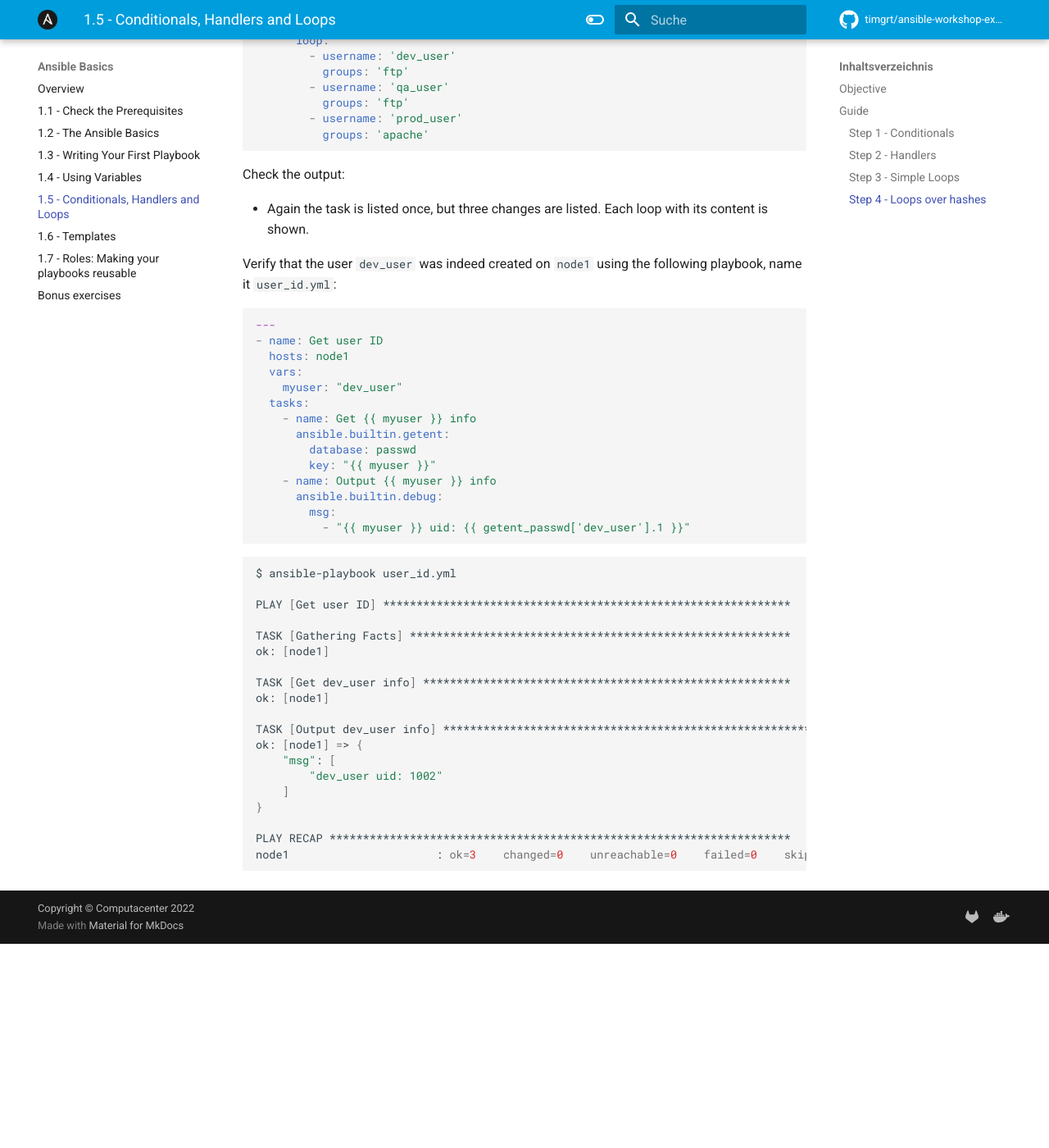
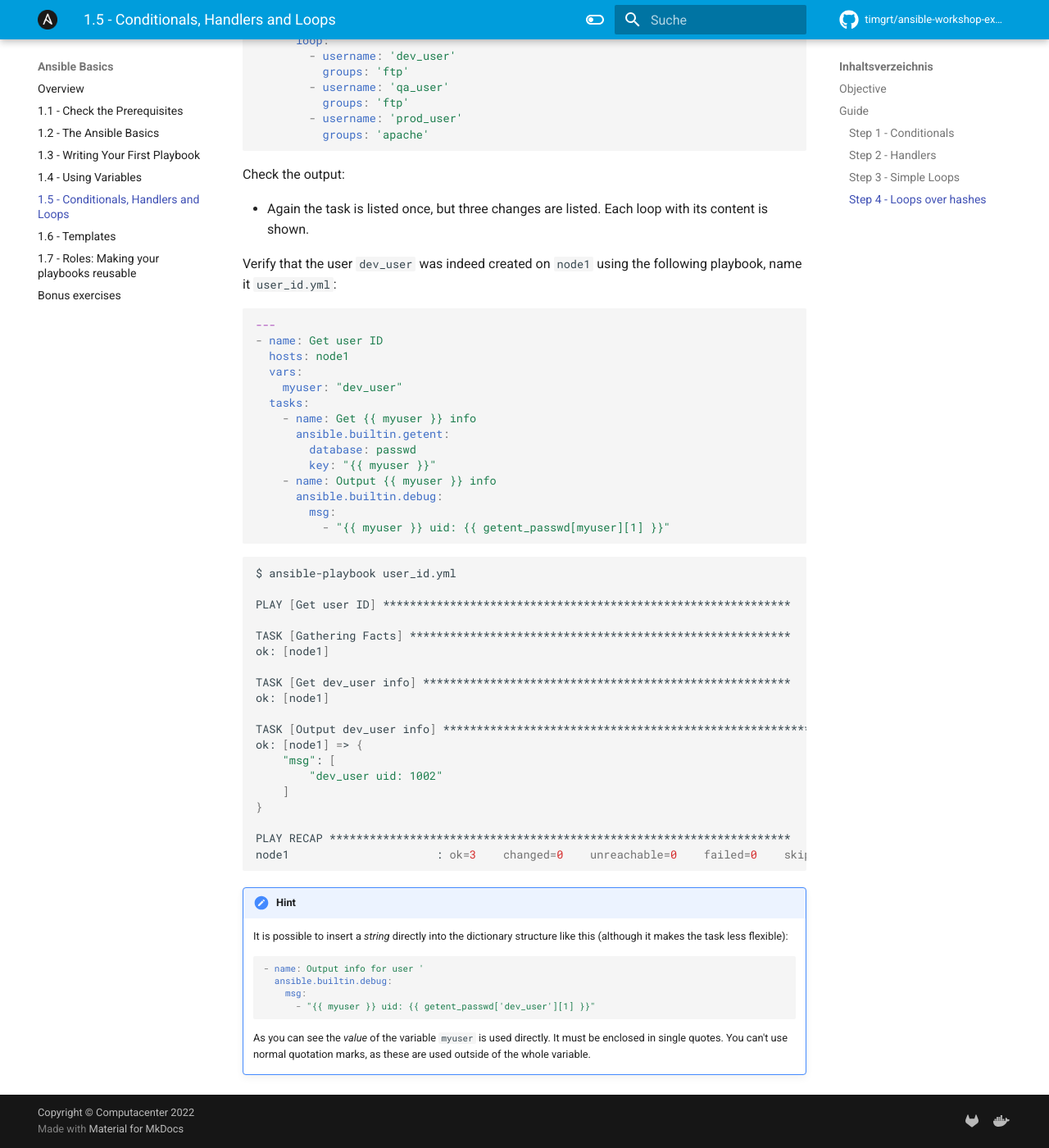
Before and after one commit to TimGrt/Ansible-Workshop-Exercises, an MkDocs documentation site: the page built from docs/ansible-core/ansible-core-handlers.md, in a window 1280 px wide and 1400 px high, scrolled down 5141 px. Shown: the whole window at 82% size. Built offline with MkDocs 1.6.1 and Material for MkDocs 9.7.7, drawn with Linux system fonts in a browser that asks for light colours; comment, search, counter and statistics services are not loaded; before the commit the page ends 6292 px from its top, so only the background shows below that.

Commit message:
Fixed syntax and added hint.

````diff
--- a/docs/ansible-core/ansible-core-handlers.md
+++ b/docs/ansible-core/ansible-core-handlers.md
@@ -233,7 +233,7 @@
     - name: Output {{ myuser }} info
       ansible.builtin.debug:
         msg:
-          - "{{ myuser }} uid: {{ getent_passwd['dev_user'].1 }}"
+          - "{{ myuser }} uid: {{ getent_passwd[myuser][1] }}"
 ```
 
 ```bash
@@ -257,3 +257,13 @@
 PLAY RECAP *********************************************************************
 node1                      : ok=3    changed=0    unreachable=0    failed=0    skipped=0    rescued=0    ignored=0
 ```
+
+!!! hint
+    It is possible to insert a *string* directly into the dictionary structure like this (although it makes the task less flexible):
+    ```yaml
+    - name: Output info for user '
+      ansible.builtin.debug:
+        msg:
+          - "{{ myuser }} uid: {{ getent_passwd['dev_user'][1] }}"
+    ```
+    As you can see the *value* of the variable `myuser` is used directly. It must be enclosed in single quotes. You can't use normal quotation marks, as these are used outside of the whole variable.
````
